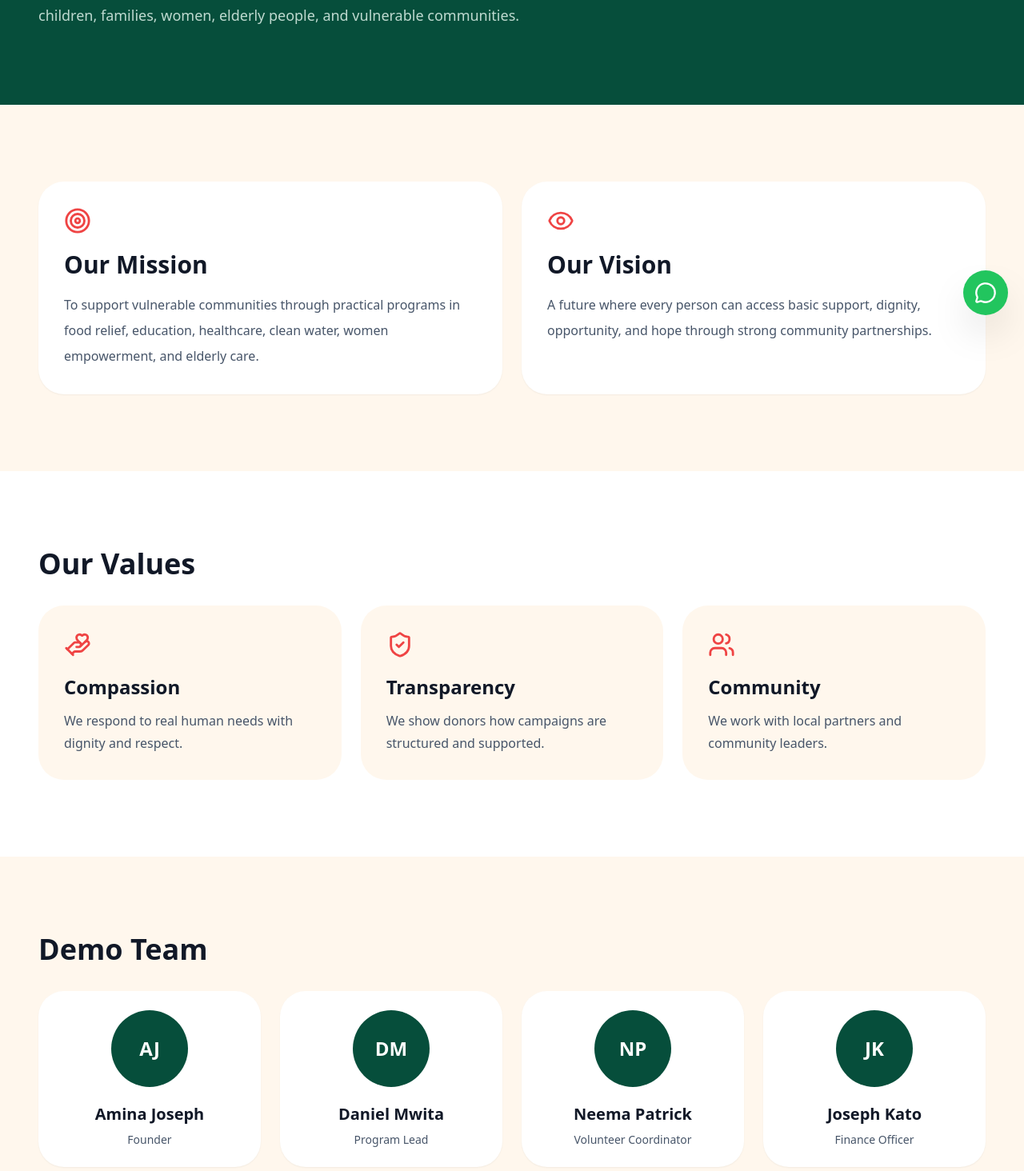
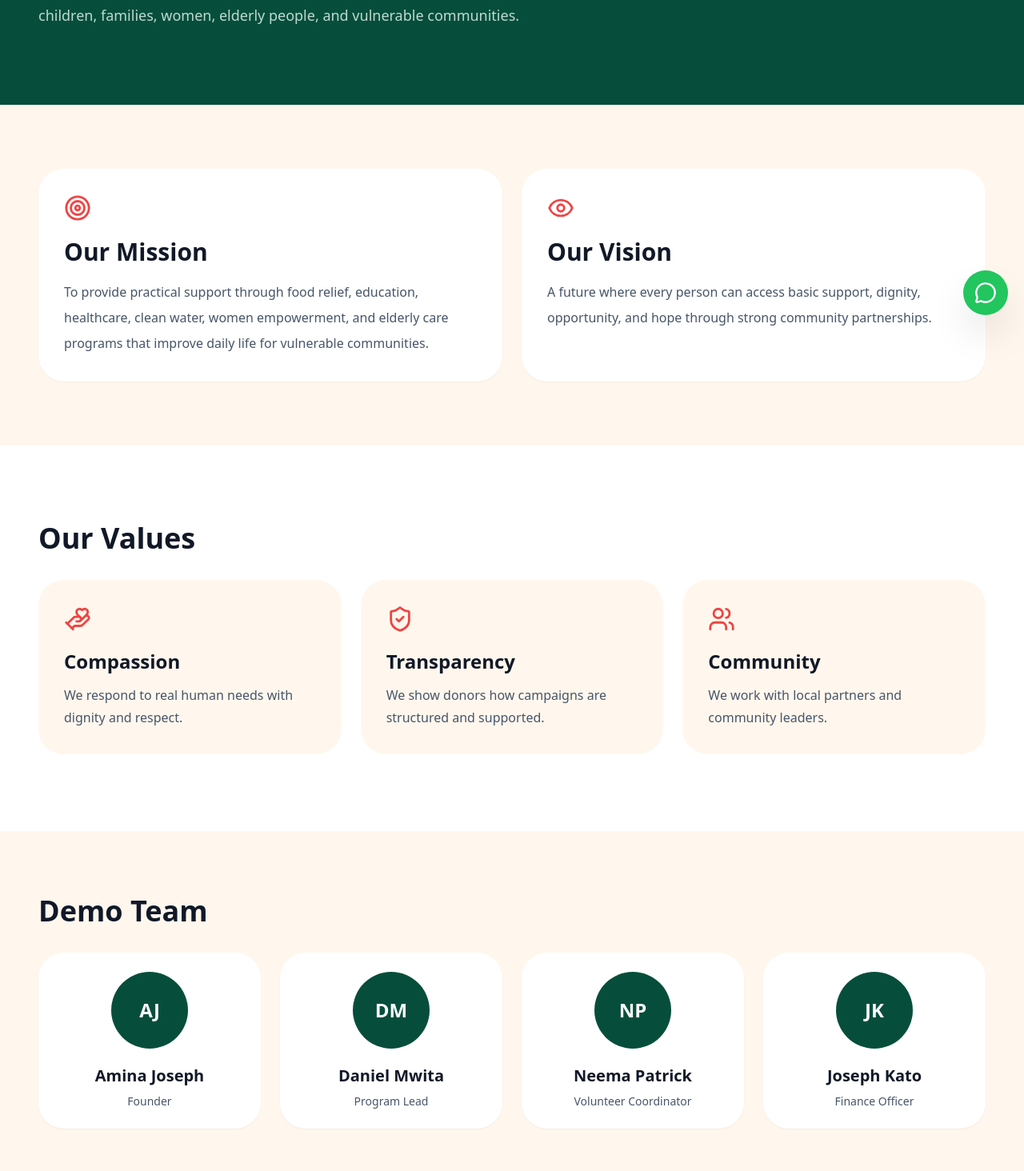
Before and after one commit to brianmichaelu/hopebridge-foundation, a Next.js app: page /about in a window 1280 px wide. Shown: the part 386-1850 px from the top of the page at 80% size. Built offline with nearby package versions, Linux system fonts and the light colour scheme.

Commit message:
Refactor section classes and improve mission statement
Updated section classes and refined mission statement for clarity.

```diff
--- a/app/about/page.tsx
+++ b/app/about/page.tsx
@@ -27,15 +27,15 @@ export default function AboutPage() {
         </div>
       </section>
 
-      <section className="section-padding bg-cream">
+      <section className="bg-cream px-5 py-14 sm:px-8 lg:px-12 lg:py-20">
         <div className="container-width grid gap-6 lg:grid-cols-2">
           <div className="rounded-[2rem] bg-white p-8 shadow-sm">
             <Target className="text-coral" size={34} />
             <h2 className="mt-5 text-3xl font-black text-navy">Our Mission</h2>
             <p className="mt-4 leading-8 text-slate-600">
-              To support vulnerable communities through practical programs in
-              food relief, education, healthcare, clean water, women empowerment,
-              and elderly care.
+              To provide practical support through food relief, education, healthcare,
+              clean water, women empowerment, and elderly care programs that improve
+              daily life for vulnerable communities.
             </p>
           </div>
           <div className="rounded-[2rem] bg-white p-8 shadow-sm">
@@ -67,7 +67,7 @@ export default function AboutPage() {
         </div>
       </section>
 
-      <section className="section-padding bg-cream">
+      <section className="bg-cream px-5 py-14 sm:px-8 lg:px-12 lg:py-20">
         <div className="container-width">
           <h2 className="text-4xl font-black text-navy">Demo Team</h2>
           <div className="mt-8 grid gap-6 sm:grid-cols-2 lg:grid-cols-4">
```
